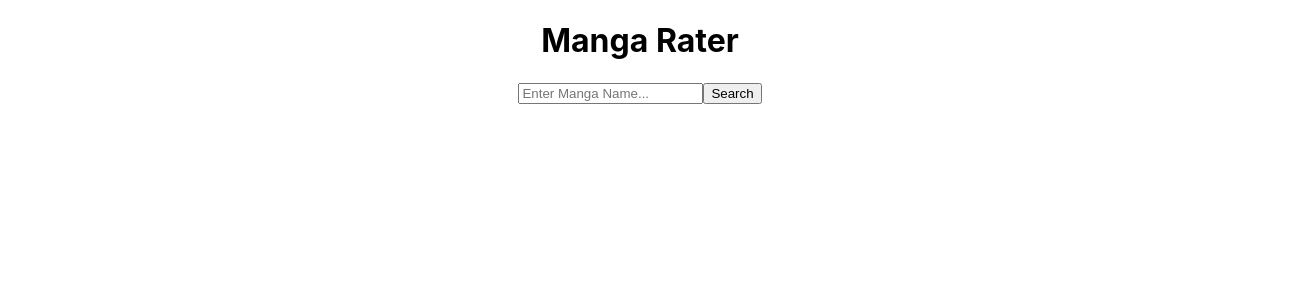
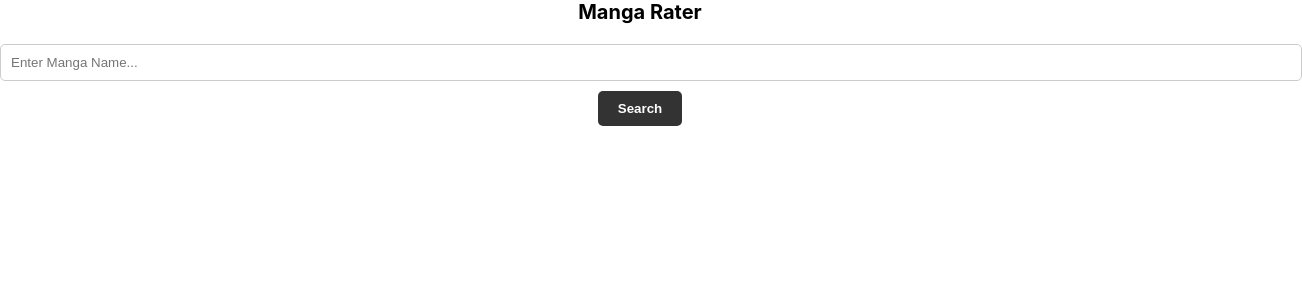
Before and after one commit to jclaybon1/Manga-Statistics-Viewer, a React (Create React App) app in the folder my-app/: page / in a window 1280 px wide. Shown: the top 300 px of the page, 1302 px wide, since content can reach past the window. Built offline with nearby package versions, Linux system fonts and the light colour scheme; no server answers.

Commit message:
update.js

```diff
--- a/my-app/src/App.css
+++ b/my-app/src/App.css
@@ -37,3 +37,51 @@
     transform: rotate(360deg);
   }
 }
+
+/*  */
+
+      /* Style the container element */
+      .container {
+        display: flex;
+        align-items: center;
+        justify-content: center;
+        height: 100%;
+      }
+
+      /* Style the form */
+      form {
+        display: flex;
+        flex-direction: column;
+        align-items: center;
+        width: 500px;
+        padding: 20px;
+        border: 1px solid #ccc;
+        border-radius: 10px;
+      }
+
+      /* Style the form heading */
+      h1 {
+        margin: 0 0 20px 0;
+        font-size: 20px;
+        font-weight: bold;
+      }
+
+      /* Style the form fields */
+      input {
+        width: 100%;
+        padding: 10px;
+        margin-bottom: 10px;
+        border: 1px solid #ccc;
+        border-radius: 5px;
+      }
+
+      /* Style the submit button */
+      button {
+        padding: 10px 20px;
+        border: none;
+        border-radius: 5px;
+        background-color: #333;
+        color: #fff;
+        font-weight: bold;
+        cursor: pointer;
+      }
--- a/my-app/src/App.js
+++ b/my-app/src/App.js
@@ -2,12 +2,13 @@
 // import React from 'react';
 // import axios from 'axios';
 import './components/mangaStats';
-// import logo from './logo.svg';
+// import './components/rateManga';
 import './App.css';
 
 function App() {
   return (
     <div className="App">
+      {/* <getMangaStats/> */}
       <h1>Manga Rater</h1>
       <div>
         <input type="text" placeholder="Enter Manga Name..."></input>
```
Also changed, not shown: my-app/src/components/mangaStats.js (+38 -2 lines).
